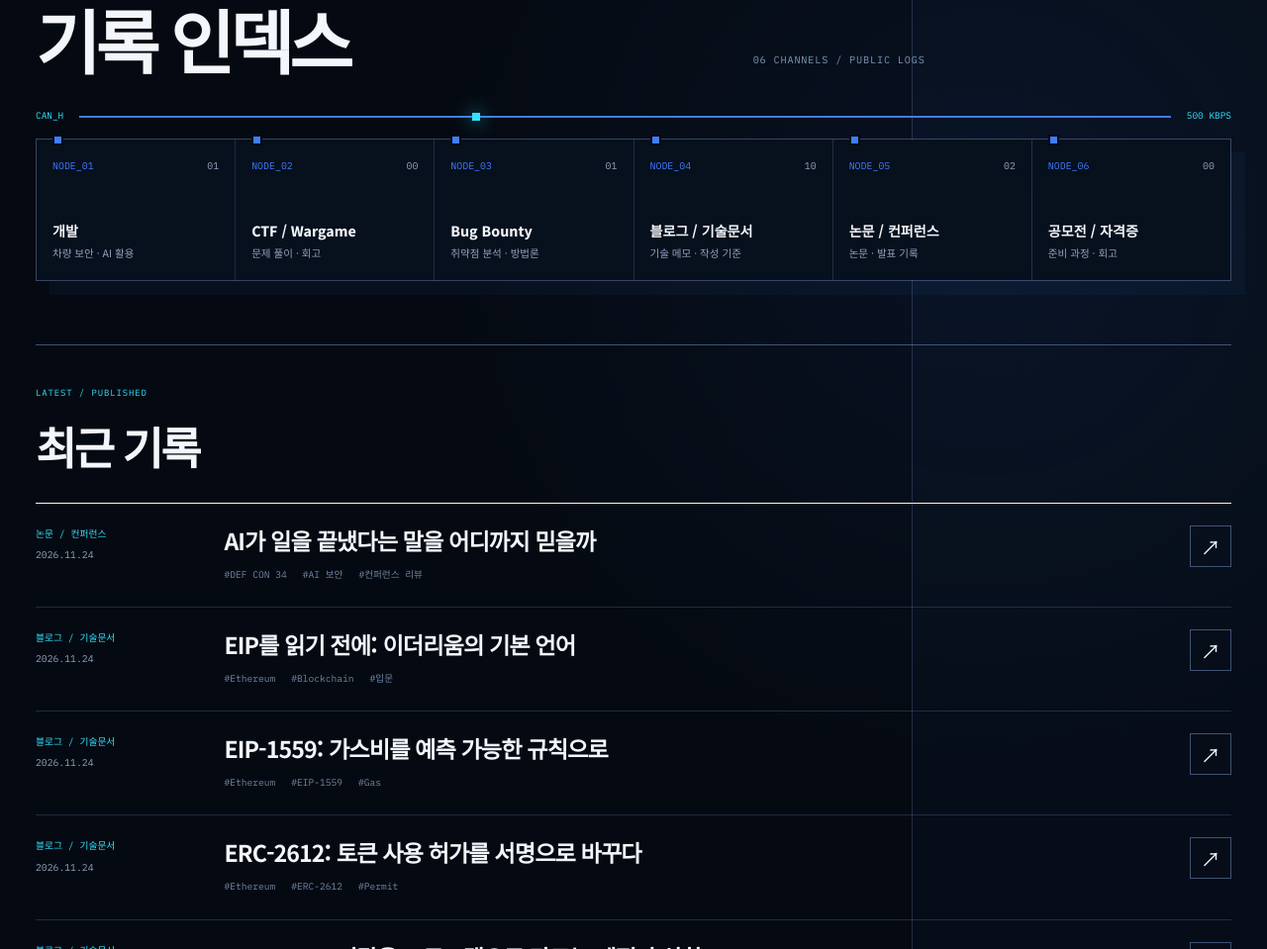
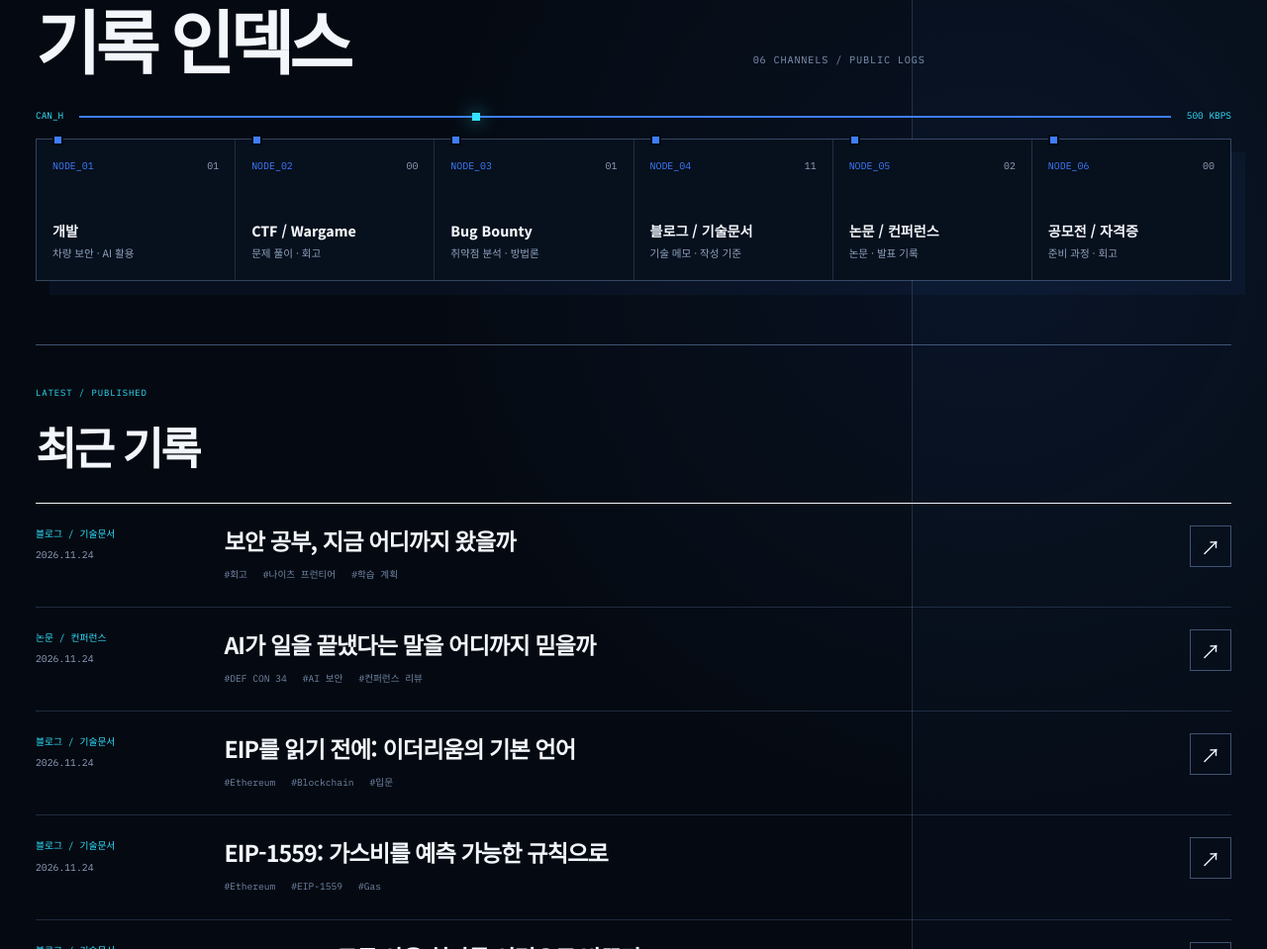
Before and after one commit to yubh1234567/yubh1234567.github.io, a plain HTML site: page index.html in a window 1280 px wide. Shown: the part 1400-2359 px from the top of the page at 99% size. Drawn offline with Linux system fonts and the light colour scheme; animation ran at ten frames a second.

Commit message:
Publish retrospective in blog index and search

```diff
--- a/index.html
+++ b/index.html
@@ -18,7 +18,7 @@
     />
     <link rel="stylesheet" href="styles.css" />
     <script src="vehicle-stage.js" defer></script>
-    <script src="script.js?v=20261124-defcon-eip4-defcon-review-human1" defer></script>
+    <script src="script.js?v=20261124-reflection-eip4-defcon-review-human1-evse1" defer></script>
   </head>
   <body>
     <a class="skip-link" href="#main">본문 바로가기</a>
--- a/script.js
+++ b/script.js
@@ -3,7 +3,7 @@ const PROFILE = {
   githubUrl: "https://github.com/yubh1234567",
 };
 
-const ARTICLE_REVISION = "20261124-eip4-human1";
+const ARTICLE_REVISION = "20261124-eip4-human1-evse1";
 
 function postHref(post) {
   if (post.draft || !post.url.startsWith("posts/")) return post.url;
@@ -22,6 +22,15 @@ const categories = [
 
 // 새 글을 공개할 때 문서 경로를 url에 넣고 draft를 false로 바꿉니다.
 const posts = [
+  {
+    category: "docs",
+    date: "2026.11.24",
+    title: "보안 공부, 지금 어디까지 왔을까",
+    summary: "블로그와 기술 문서, EVSE CTF 문제 제작과 블랙박스 CLI 검증 경험을 돌아보고 기초와 실습을 채울 다음 2주를 계획했다.",
+    tags: ["회고", "나이츠 프런티어", "학습 계획"],
+    url: "posts/security-learning-retrospective.html",
+    draft: false,
+  },
   {
     category: "research",
     date: "2026.11.24",
```
